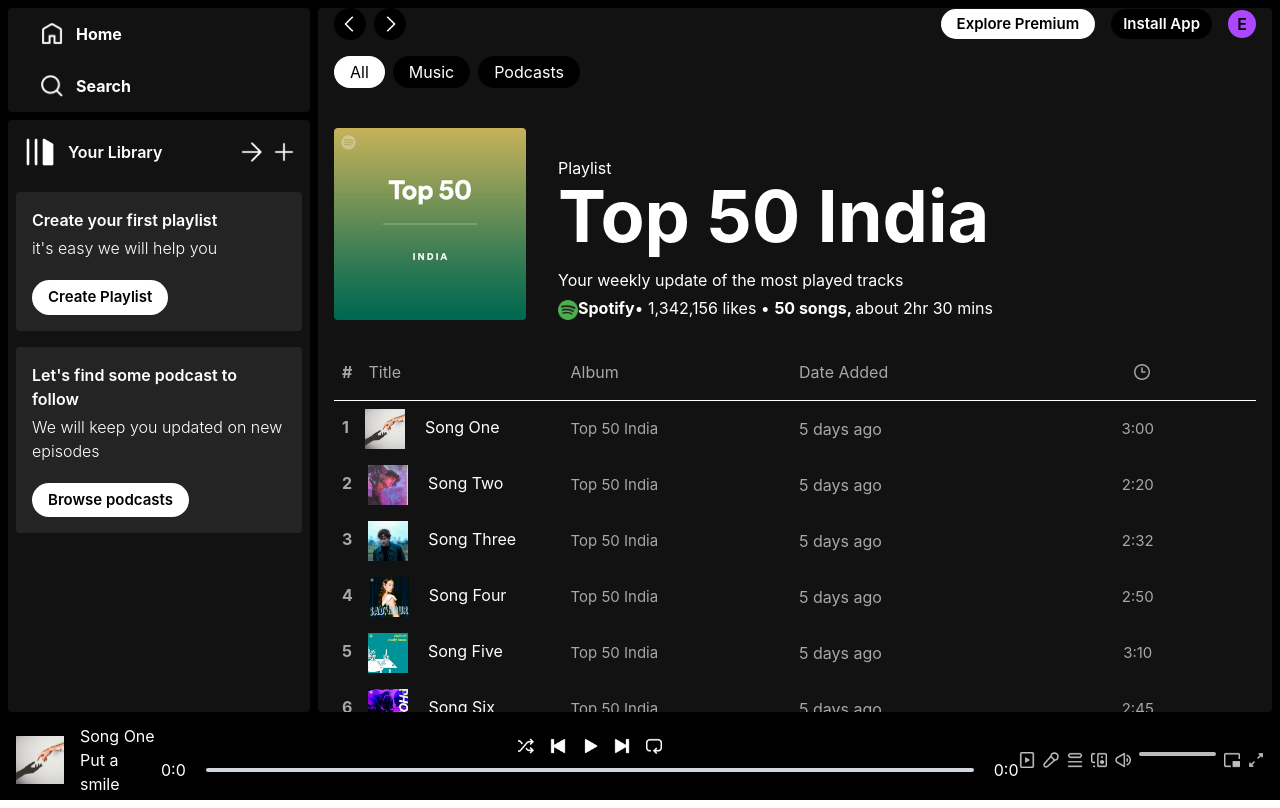
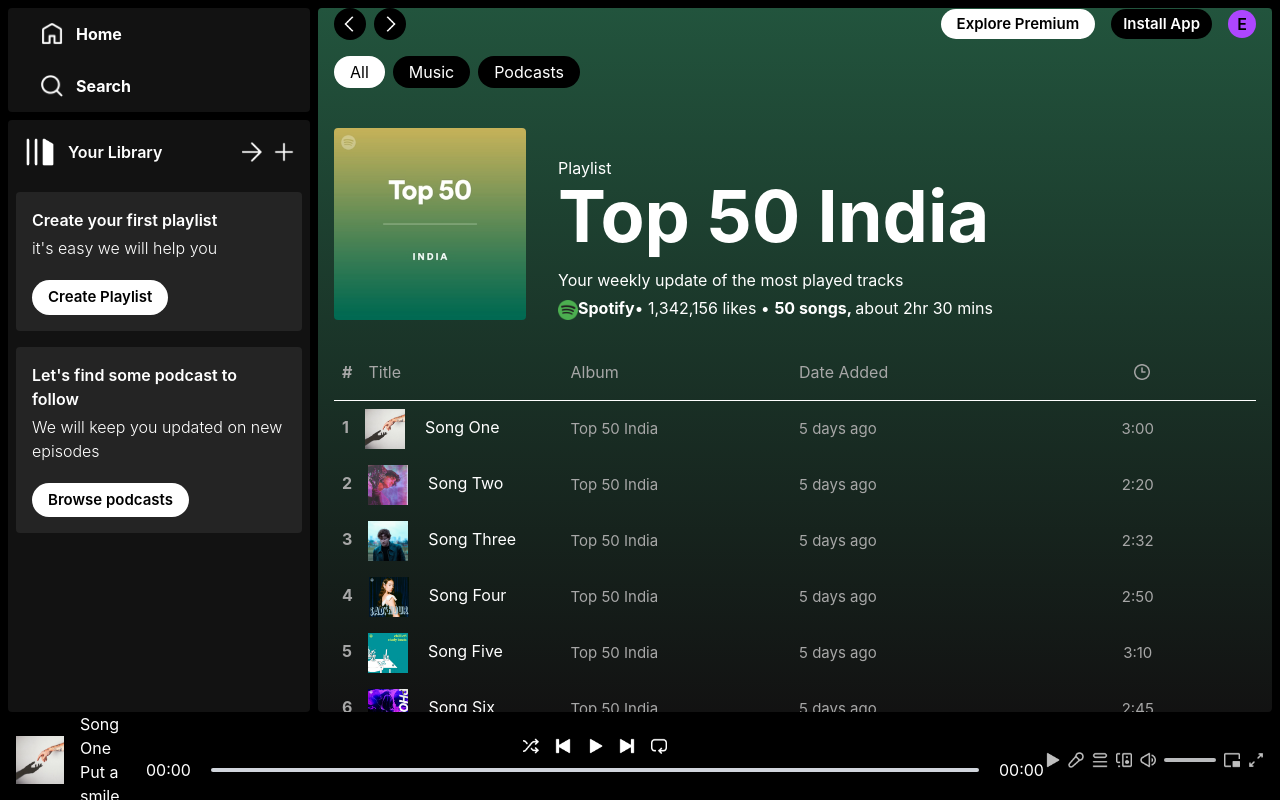
Before and after one commit to edwinalexandervargas/spotify-clone, a React (Vite) app: page /album/1 in a window 1280 px wide. Built offline with nearby package versions, Linux system fonts and the light colour scheme.

Commit message:
bug updates

```diff
--- a/src/components/Display.jsx
+++ b/src/components/Display.jsx
@@ -10,7 +10,7 @@
     const location = useLocation();
     const isAlbum = location.pathname.includes("album")
     const albumId = isAlbum ? location.pathname.slice(-1) : "";
-    const bgColor = albumsData ? [Number(albumId)].bgColor : "";
+    const bgColor = albumsData ? albumsData[Number(albumId)].bgColor : "";
 
     useEffect(()=> {
         if (isAlbum) {
--- a/src/components/DisplayAlbum.jsx
+++ b/src/components/DisplayAlbum.jsx
@@ -45,7 +45,7 @@
                     {item.name}
                 </p>
                 <p className='text-[15px]'>{albumData.name}</p>
-                <p className='text-[15p] hidden sm:block'>5 days ago</p>
+                <p className='text-[15px] hidden sm:block'>5 days ago</p>
                 <p className='text-[15px] text-center'>{item.duration}</p>
             </div>
         ))
--- a/src/components/Player.jsx
+++ b/src/components/Player.jsx
@@ -1,53 +1,99 @@
-import React, { useContext } from 'react'
-import { assets, songsData } from '../assets/assets'
-import { PlayerContext } from '../context/PlayerContext'
-
+import React, { useContext } from "react";
+import { assets, songsData } from "../assets/assets";
+import { PlayerContext } from "../context/PlayerContext";
 
 const Player = () => {
-
-    const {time, track, seekBar, seekBg, playStatus, play, pause, previous, next, seekSong} = useContext(PlayerContext)
+  const {
+    time,
+    track,
+    seekBar,
+    seekBg,
+    playStatus,
+    play,
+    pause,
+    previous,
+    next,
+    seekSong,
+  } = useContext(PlayerContext);
 
   return (
-    <div className='h-[10%] bg-black flex justify-between items-center text-white px-4'>
-        <div className='hidden lg:flex items-center gap-4'>
-            <img className='w-12' src={track.image} alt="" />
+    <div className="h-[10%] bg-black flex justify-between items-center text-white px-4">
+      <div className="hidden lg:flex items-center gap-4">
+        <img className="w-12" src={track.image} alt="" />
         <div>
           <p>{track.name}</p>
           <p>{track.desc.slice(0, 12)}</p>
         </div>
       </div>
-        <div className='flex flex-col items-center gap-1 m-auto'>
-            <div className='flex gap-4'>
-                <img className='w-4 cursor-pointer' src={assets.shuffle_icon} alt="" />
-                <img onClick={previous} className='w-4 cursor-pointer' src={assets.prev_icon} alt="" />
-                {playStatus
-                ?  <img onClick={pause} className='w-4 cursor-pointer' src={assets.pause_icon} alt="" />
-                : <img onClick={play} className='w-4 cursor-pointer' src={assets.play_icon} alt="" /> }
-                <img onClick={next} className='w-4 cursor-pointer' src={assets.next_icon} alt="" />
-                <img className='w-4 cursor-pointer' src={assets.loop_icon} alt="" />
+      <div className="flex flex-col items-center gap-1 m-auto">
+        <div className="flex gap-4">
+          <img
+            className="w-4 cursor-pointer"
+            src={assets.shuffle_icon}
+            alt=""
+          />
+          <img
+            onClick={previous}
+            className="w-4 cursor-pointer"
+            src={assets.prev_icon}
+            alt=""
+          />
+          {playStatus ? (
+            <img
+              onClick={pause}
+              className="w-4 cursor-pointer"
+              src={assets.pause_icon}
+              alt=""
+            />
+          ) : (
+            <img
+              onClick={play}
+              className="w-4 cursor-pointer"
+              src={assets.play_icon}
+              alt=""
+            />
+          )}
+          <img
+            onClick={next}
+            className="w-4 cursor-pointer"
+            src={assets.next_icon}
+            alt=""
+          />
+          <img className="w-4 cursor-pointer" src={assets.loop_icon} alt="" />
         </div>
-            <div className='flex items-center gap-5'>
-                <p>{time.currentTime.minute}:{time.currentTime.second}</p>
-                <div ref={seekBg} onClick={seekSong} className='w-[60vw] max-w[500px] bg-gray-300 rounded-full cursor-pointer'>
-                    <hr ref={seekBar} className='h-1 border-none w-0 bg-green-800 rounded-full' />
+        <div className="flex items-center gap-5">
+          <p>
+            {String(time.currentTime.minute).padStart(2, "0")}:
+            {String(time.currentTime.second).padStart(2, "0")}
+          </p>
+          <div
+            ref={seekBg}
+            onClick={seekSong}
+            className="w-[60vw] max-w[500px] bg-gray-300 rounded-full cursor-pointer"
+          >
+            <hr
+              ref={seekBar}
+              className="h-1 border-none w-0 bg-green-800 rounded-full"
+            />
           </div>
-                <p>{time.totalTime.minute}:{time.totalTime.second}</p>
+          <p>
+            {String(time.totalTime.minute).padStart(2, "0")}:
+            {String(time.totalTime.second).padStart(2, "0")}
+          </p>
         </div>
       </div>
-        <div className='hidden lg:flex item-center gap-2 opacity-75'>
-            <img className='w-4' src={assets.plays_icon} alt="" />
-            <img className='w-4' src={assets.mic_icon} alt="" />
-            <img className='w-4' src={assets.queue_icon} alt="" />
-            <img className='w-4' src={assets.speaker_icon} alt="" />
-            <img className='w-4' src={assets.volume_icon} alt="" />
-            <div className='w-20 bg-slate-50 h-1 rounded'>
-
-            </div>
-            <img className='w-4' src={assets.mini_player_icon} alt="" />
-            <img className='w-4' src={assets.zoom_icon} alt="" />
+      <div className="hidden lg:flex items-center gap-2 opacity-75">
+        <img className="w-4" src={assets.play_icon} alt="" />
+        <img className="w-4" src={assets.mic_icon} alt="" />
+        <img className="w-4" src={assets.queue_icon} alt="" />
+        <img className="w-4" src={assets.speaker_icon} alt="" />
+        <img className="w-4" src={assets.volume_icon} alt="" />
+        <div className="w-20 bg-slate-50 h-1 rounded"></div>
+        <img className="w-4" src={assets.mini_player_icon} alt="" />
+        <img className="w-4" src={assets.zoom_icon} alt="" />
       </div>
     </div>
-  )
-}
+  );
+};
 
-export default Player
+export default Player;
```
Lines whose indentation alone changed are shown as unchanged.
